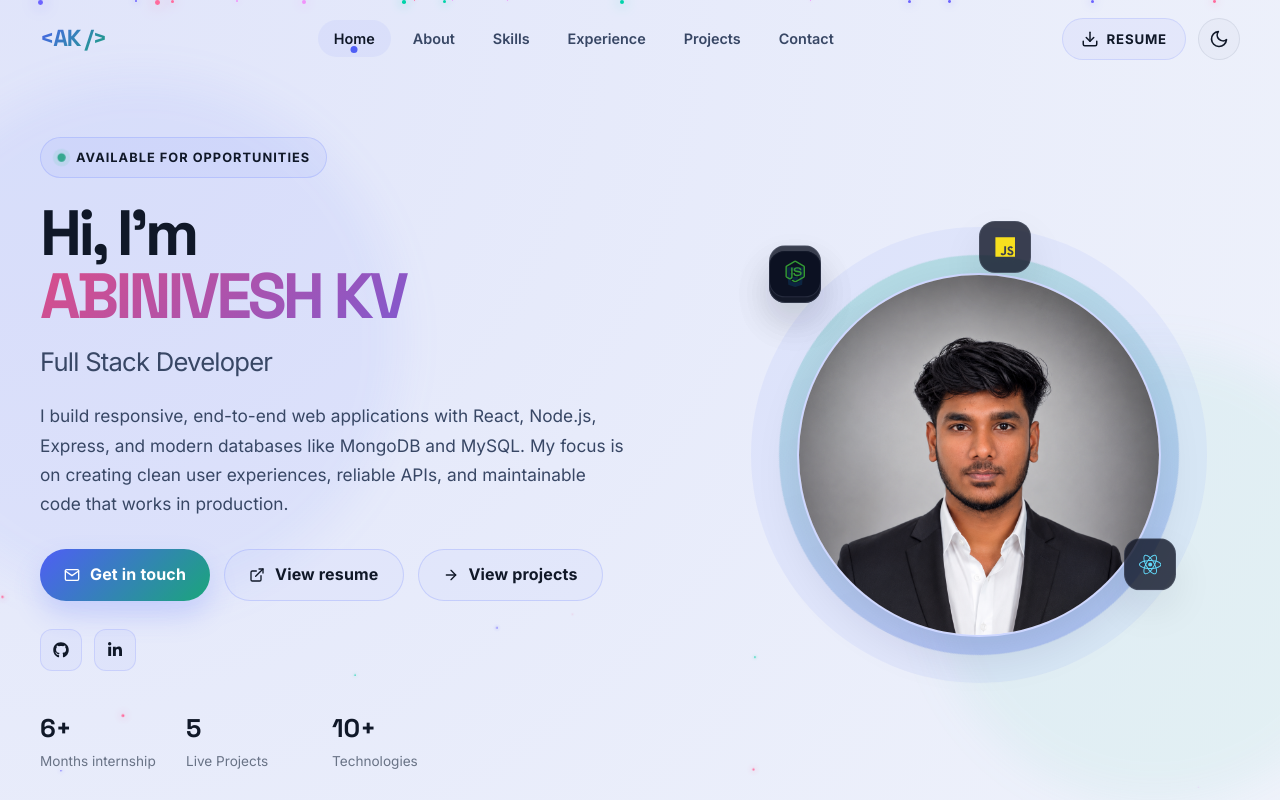
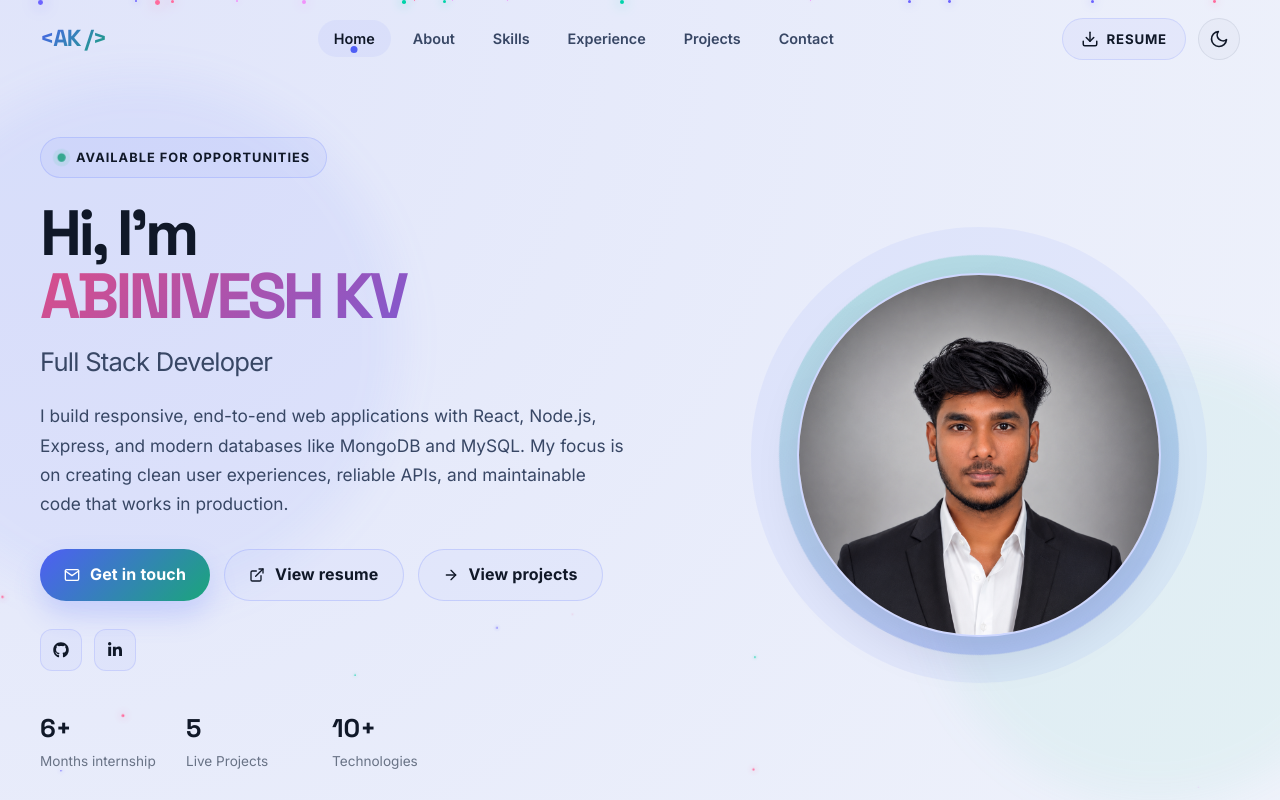
Before and after one commit to abinivesh1696/FULLSTACK-PORTFOLIO, a React (Vite) app: page / in a window 1280 px wide. Shown: the top 800 px of the page. Built offline with nearby package versions, Linux system fonts and the light colour scheme.

Commit message:
Removed unwanted elements in the page

```diff
--- a/src/components/Hero.jsx
+++ b/src/components/Hero.jsx
@@ -1,6 +1,6 @@
 import { motion } from 'framer-motion'
 import { FiMail, FiArrowRight, FiExternalLink } from 'react-icons/fi'
-import { FaReact, FaNodeJs, FaHtml5, FaCss3Alt, FaJs, FaGithub, FaLinkedinIn } from 'react-icons/fa'
+import { FaGithub, FaLinkedinIn } from 'react-icons/fa'
 import profilePhoto from '../assets/portfolio-image1.png'
 import resume from '../assets/ABINIVESH_FullStack.pdf'
 
@@ -100,42 +100,6 @@ const Hero = () => {
               />
             </div>
             <div className="hero-avatar-glow"></div>
-
-            <motion.div
-              className="floating-icon"
-              animate={{ y: [-8, 8, -8] }}
-              transition={{ duration: 4, repeat: Infinity, ease: 'easeInOut' }}
-            >
-              <FaReact color="#61DAFB" />
-            </motion.div>
-            <motion.div
-              className="floating-icon"
-              animate={{ y: [8, -8, 8] }}
-              transition={{ duration: 5, repeat: Infinity, ease: 'easeInOut' }}
-            >
-              <FaJs color="#F7DF1E" />
-            </motion.div>
-            <motion.div
-              className="floating-icon"
-              animate={{ y: [-6, 6, -6] }}
-              transition={{ duration: 4.5, repeat: Infinity, ease: 'easeInOut' }}
-            >
-              <FaHtml5 color="#E34F26" />
-            </motion.div>
-            <motion.div
-              className="floating-icon"
-              animate={{ y: [6, -6, 6] }}
-              transition={{ duration: 3.5, repeat: Infinity, ease: 'easeInOut' }}
-            >
-              <FaCss3Alt color="#1572B6" />
-            </motion.div>
-            <motion.div
-              className="floating-icon"
-              animate={{ y: [-10, 10, -10] }}
-              transition={{ duration: 5.5, repeat: Infinity, ease: 'easeInOut' }}
-            >
-              <FaNodeJs color="#339933" />
-            </motion.div>
           </div>
         </motion.div>
       </div>
--- a/src/index.css
+++ b/src/index.css
@@ -592,26 +592,6 @@ ul {
   background: rgba(106, 124, 255, 0.08);
   z-index: -1;
 }
-
-.floating-icon {
-  position: absolute;
-  display: flex;
-  align-items: center;
-  justify-content: center;
-  width: 52px;
-  height: 52px;
-  border-radius: 16px;
-  background: rgba(11, 16, 32, 0.78);
-  border: 1px solid rgba(148, 163, 184, 0.18);
-  box-shadow: var(--shadow-soft);
-  font-size: 1.4rem;
-}
-
-.floating-icon:nth-child(1) { top: 25%; left: -20px; }
-.floating-icon:nth-child(2) { top: 5%; right: 4%; }
-.floating-icon:nth-child(3) { bottom: 2%; left: -20px; }
-.floating-icon:nth-child(4) { bottom: 18%; right: 3%; }
-.floating-icon:nth-child(5) { left: 50%; top: -18px; transform: translateX(-50%); }
 
 .about-grid {
   display: grid;
```
